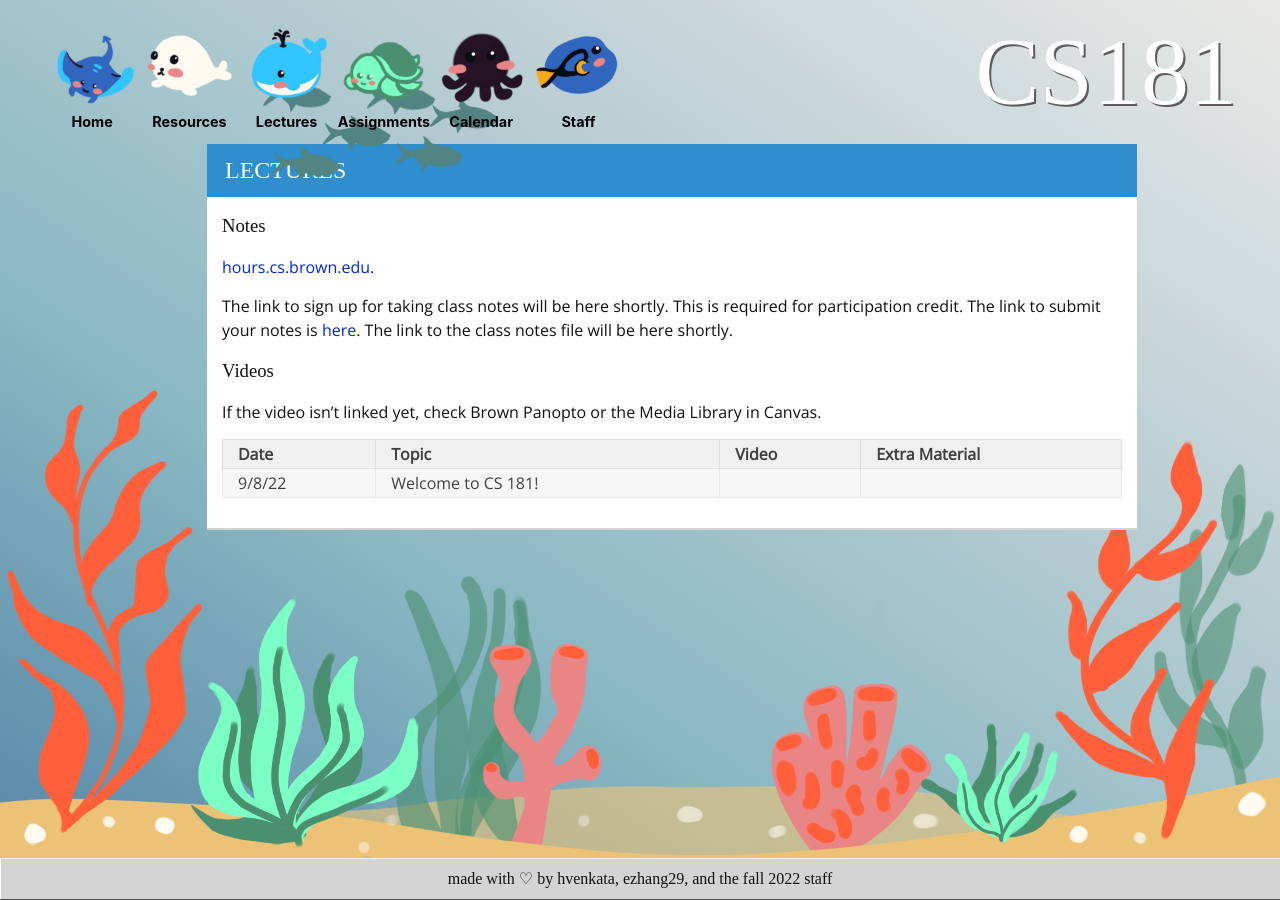
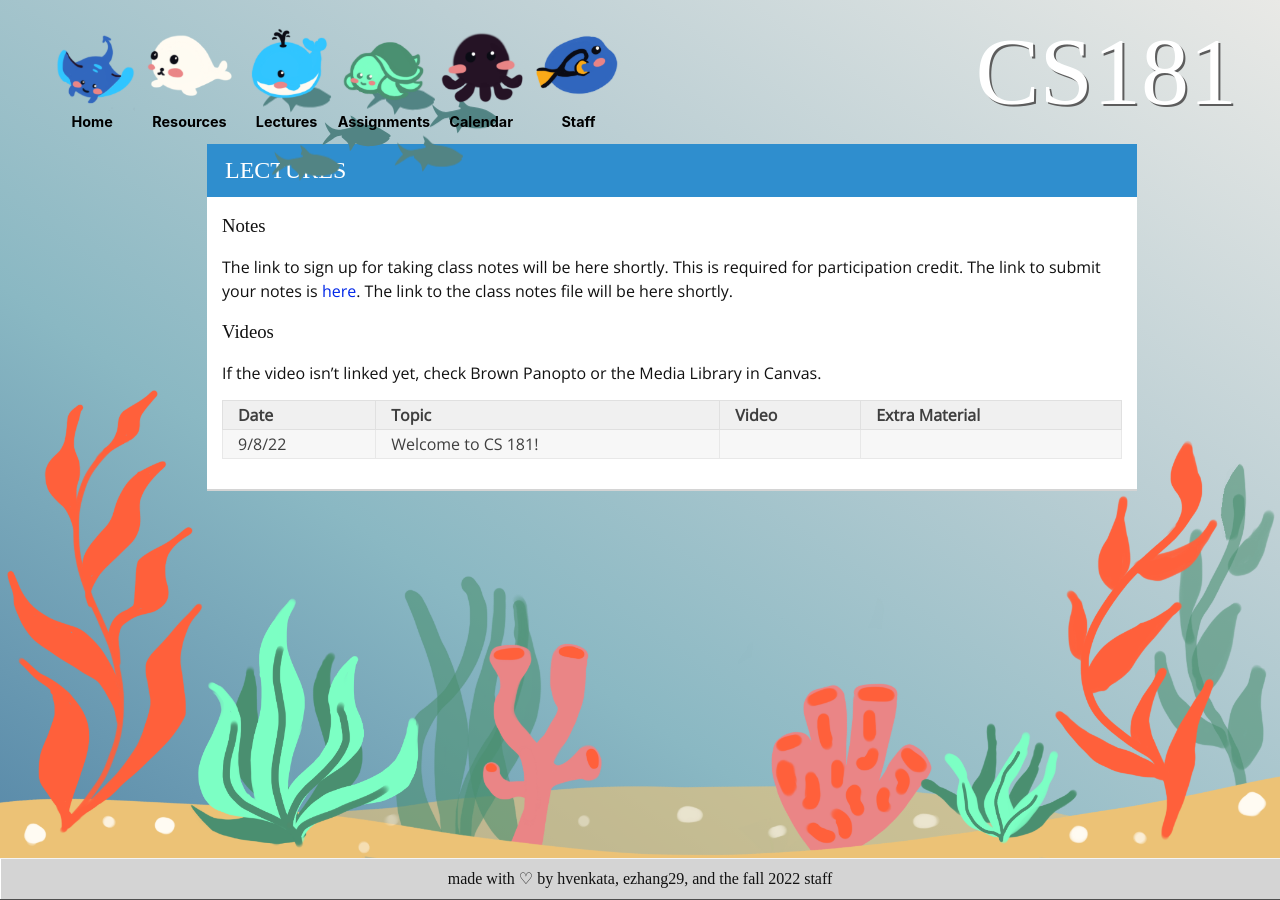
Before and after one commit to brown-cs181-fall22/brown-cs181-fall22, a Jekyll site: the page built from lectures.md, in a window 1280 px wide. Built offline with Jekyll 4.4.1, drawn with Linux system fonts in a browser that asks for light colours; some web fonts are replaced.

Commit message:
notes changeS

```diff
--- a/lectures.md
+++ b/lectures.md
@@ -11,8 +11,6 @@ links: []
 
 ### Notes
 
-[hours.cs.brown.edu](hours.cs.brown.edu).
-
 The link to sign up for taking class notes will be here shortly. This is required for participation credit.
 The link to submit your notes is [here](https://docs.google.com/forms/d/e/1FAIpQLSfyd-iRXC0L3YXgH2DSeQigo2bok12Otz6--Am4loeyn7-3VQ/viewform).
 The link to the class notes file will be here shortly.
```
Also changed, not shown: 2 other files.
